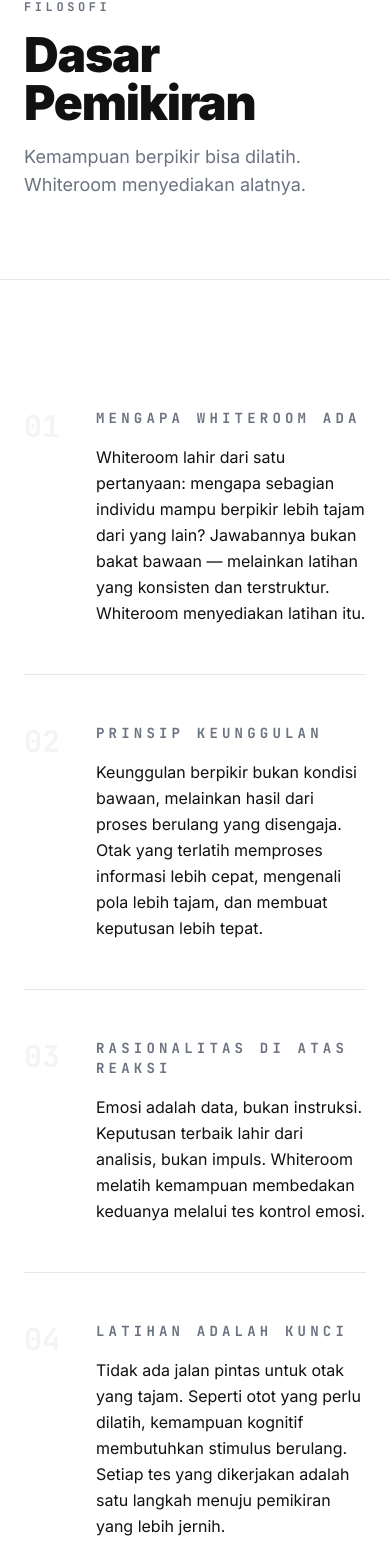
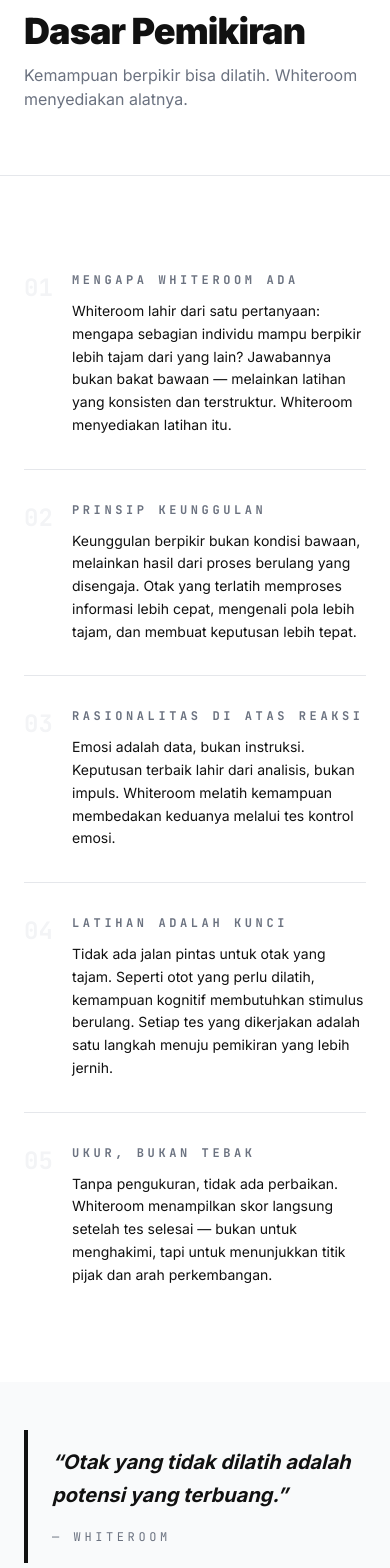
Before and after one commit to dvcdvcdd/whiteroom, a React (Vite) app: page /filosofi in a window 390 px wide. Shown: the part 146-1714 px from the top of the page. Built offline with nearby package versions, Linux system fonts and the light colour scheme; the HTML template or start-up script is replaced by a standard one.

Commit message:
commit ja

```diff
--- a/src/pages/404.jsx
+++ b/src/pages/404.jsx
@@ -2,19 +2,19 @@
 
 export default function NotFound() {
   return (
-    <div className="min-h-[70vh] flex flex-col items-center justify-center px-6 text-center">
-      <p className="font-mono text-8xl font-black text-gray-100 mb-4">404</p>
-      <h1 className="text-2xl font-black text-wr-black mb-3">
+    <div className="min-h-[60vh] md:min-h-[70vh] flex flex-col items-center justify-center px-6 text-center">
+      <p className="font-mono text-6xl md:text-8xl font-black text-gray-100 mb-3 md:mb-4">404</p>
+      <h1 className="text-xl md:text-2xl font-black text-wr-black mb-2 md:mb-3">
         Halaman Tidak Ditemukan
       </h1>
-      <p className="text-wr-gray text-sm max-w-xs mb-8 leading-relaxed">
+      <p className="text-wr-gray text-xs md:text-sm max-w-xs mb-6 md:mb-8 leading-relaxed">
         Halaman yang kamu cari tidak ada atau telah dipindahkan.
       </p>
-      <div className="flex gap-4">
-        <Link to="/" className="btn-primary">
+      <div className="flex flex-col sm:flex-row gap-3">
+        <Link to="/" className="btn-primary text-xs md:text-sm">
           Ke Beranda
         </Link>
-        <Link to="/evaluasi" className="btn-outline">
+        <Link to="/evaluasi" className="btn-outline text-xs md:text-sm">
           Mulai Tes
         </Link>
       </div>
--- a/src/pages/Filosofi.jsx
+++ b/src/pages/Filosofi.jsx
@@ -30,33 +30,33 @@
   return (
     <div>
       {/* HERO */}
-      <section className="min-h-[30vh] flex flex-col justify-center px-6 md:px-12 lg:px-24 py-20 border-b border-wr-border">
+      <section className="min-h-[25vh] md:min-h-[30vh] flex flex-col justify-center px-6 md:px-12 lg:px-24 py-16 md:py-20 border-b border-wr-border">
         <div className="max-w-7xl mx-auto w-full">
-          <p className="section-label mb-4">Filosofi</p>
-          <h1 className="text-5xl md:text-6xl font-black tracking-tight text-wr-black mb-4 max-w-2xl">
+          <p className="section-label mb-3 md:mb-4">Filosofi</p>
+          <h1 className="text-4xl md:text-5xl lg:text-6xl font-black tracking-tight text-wr-black mb-3 md:mb-4 max-w-2xl">
             Dasar Pemikiran
           </h1>
-          <p className="text-lg text-wr-gray max-w-xl">
+          <p className="text-base md:text-lg text-wr-gray max-w-xl">
             Kemampuan berpikir bisa dilatih. Whiteroom menyediakan alatnya.
           </p>
         </div>
       </section>
 
       {/* KONTEN */}
-      <section className="py-20">
+      <section className="py-16 md:py-20">
         <div className="page-container">
           <div className="max-w-3xl mx-auto flex flex-col divide-y divide-wr-border">
             {sections.map((s) => (
-              <div key={s.nomor} className="py-12">
-                <div className="flex items-start gap-6">
-                  <span className="font-mono text-3xl font-bold text-gray-100 min-w-[3rem]">
+              <div key={s.nomor} className="py-8 md:py-12">
+                <div className="flex items-start gap-4 md:gap-6">
+                  <span className="font-mono text-2xl md:text-3xl font-bold text-gray-100 min-w-[2rem] md:min-w-[3rem]">
                     {s.nomor}
                   </span>
                   <div>
-                    <h2 className="text-sm font-mono font-bold tracking-widest text-wr-gray uppercase mb-4">
+                    <h2 className="text-xs md:text-sm font-mono font-bold tracking-widest text-wr-gray uppercase mb-3 md:mb-4">
                       {s.judul}
                     </h2>
-                    <p className="text-base text-wr-black leading-relaxed">{s.isi}</p>
+                    <p className="text-sm md:text-base text-wr-black leading-relaxed">{s.isi}</p>
                   </div>
                 </div>
               </div>
@@ -66,14 +66,14 @@
       </section>
 
       {/* QUOTE */}
-      <section className="py-16 bg-wr-surface">
+      <section className="py-12 md:py-16 bg-wr-surface">
         <div className="page-container">
           <div className="max-w-3xl mx-auto">
-            <blockquote className="border-l-4 border-wr-black pl-8 py-4">
-              <p className="text-2xl md:text-3xl font-bold italic text-wr-black leading-relaxed mb-4">
+            <blockquote className="border-l-4 border-wr-black pl-6 md:pl-8 py-4">
+              <p className="text-xl md:text-2xl lg:text-3xl font-bold italic text-wr-black leading-relaxed mb-3 md:mb-4">
                 &ldquo;Otak yang tidak dilatih adalah potensi yang terbuang.&rdquo;
               </p>
-              <cite className="text-sm font-mono text-wr-gray tracking-widest uppercase not-italic">
+              <cite className="text-xs md:text-sm font-mono text-wr-gray tracking-widest uppercase not-italic">
                 — Whiteroom
               </cite>
             </blockquote>
```
